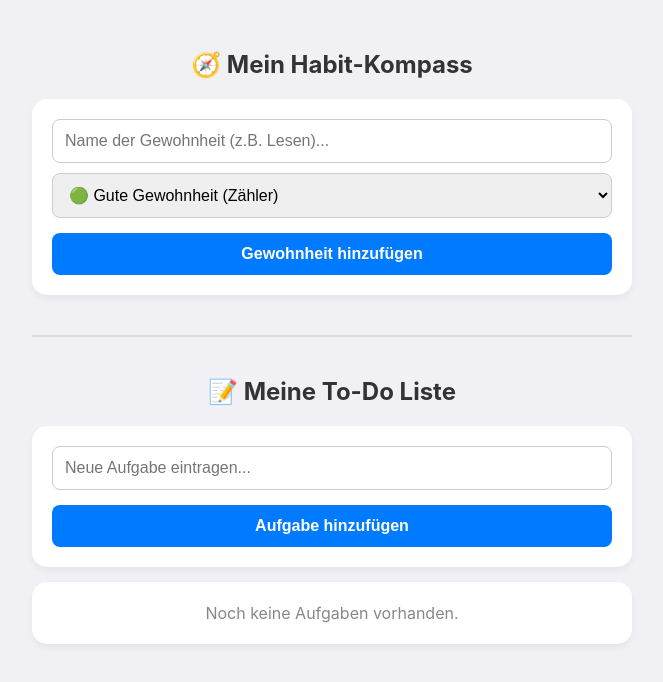
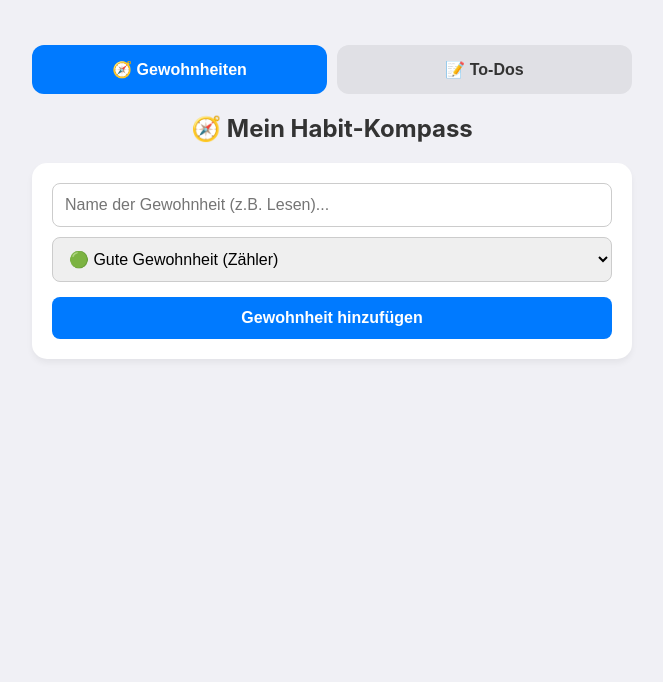
Before and after one commit to dilyarnaasan/Gewohnheiten, a plain HTML site: page index.html in a window 1280 px wide. Shown: the whole page, without its empty margins (308-971 px from the left). Drawn offline with Linux system fonts and the light colour scheme.

Commit message:
Update index.html

```diff
--- a/index.html
+++ b/index.html
@@ -5,7 +5,9 @@
     <meta name="viewport" content="width=device-width, initial-scale=1.0">
     <title>Mein Habit-Kompass & To-Dos</title>
     <style>
-        /* Das Design (CSS) */
+        /* =========================================
+           DAS DESIGN (CSS)
+           ========================================= */
         body {
             font-family: -apple-system, BlinkMacSystemFont, sans-serif;
             background-color: #f0f0f5;
@@ -14,7 +16,33 @@
             max-width: 600px;
             margin: 0 auto;
         }
-        h2 { text-align: center; margin-top: 30px; }
+
+        /* NEU: Navigation für die Buttons ganz oben */
+        .nav-container {
+            display: flex;
+            gap: 10px;
+            margin-top: 20px;
+            margin-bottom: 20px;
+        }
+        .btn-nav {
+            flex: 1; /* Beide Buttons nehmen gleich viel Platz ein */
+            background: #e0e0e5;
+            color: #333;
+            padding: 15px;
+            border-radius: 12px;
+            border: none;
+            font-size: 16px;
+            font-weight: bold;
+            cursor: pointer;
+            transition: background 0.2s;
+        }
+        /* So sieht der Button aus, wenn er aktiv ist */
+        .btn-nav.active {
+            background: #007aff;
+            color: white;
+        }
+
+        h2 { text-align: center; margin-top: 10px; }
         .card {
             background: white;
             padding: 20px;
@@ -47,7 +75,7 @@
         .btn-delete { background: transparent; color: #999; font-size: 14px; margin-top: 15px; width: auto; float: right; }
         .clear { clear: both; }
 
-        /* Styles für die To-Do Liste */
+        /* To-Do Styles */
         .todo-item {
             display: flex;
             align-items: center;
@@ -83,8 +111,13 @@
 </head>
 <body>
 
+    <div class="nav-container">
+        <button id="btnHabits" class="btn-nav active" onclick="switchTab('habits')">🧭 Gewohnheiten</button>
+        <button id="btnTodos" class="btn-nav" onclick="switchTab('todos')">📝 To-Dos</button>
+    </div>
+
+    <div id="sectionHabits" style="display: block;">
         <h2>🧭 Mein Habit-Kompass</h2>
-
         <div class="card">
             <input type="text" id="habitName" placeholder="Name der Gewohnheit (z.B. Lesen)...">
             <select id="habitType">
@@ -94,22 +127,47 @@
             </select>
             <button class="btn-add" onclick="addHabit()">Gewohnheit hinzufügen</button>
         </div>
+        <div id="habitsContainer"></div>
+    </div>
 
-    <div id="habitsContainer"></div>
-
-    <hr style="border: 1px solid #ddd; margin: 40px 0;">
-
+    <div id="sectionTodos" style="display: none;">
         <h2>📝 Meine To-Do Liste</h2>
-
         <div class="card">
             <input type="text" id="todoName" placeholder="Neue Aufgabe eintragen...">
             <button class="btn-add" onclick="addTodo()">Aufgabe hinzufügen</button>
         </div>
-
         <div class="card" id="todosContainer" style="padding-top: 5px; padding-bottom: 5px;">
+        </div>
     </div>
 
     <script>
+        /* =========================================
+           NEU: DIE NAVIGATION (TABS UMSCHALTEN)
+           ========================================= */
+        function switchTab(tabName) {
+            // Zuerst holen wir uns alle Bausteine
+            const secHabits = document.getElementById('sectionHabits');
+            const secTodos = document.getElementById('sectionTodos');
+            const btnHabits = document.getElementById('btnHabits');
+            const btnTodos = document.getElementById('btnTodos');
+
+            if (tabName === 'habits') {
+                // Gewohnheiten anzeigen, To-Dos verstecken
+                secHabits.style.display = 'block';
+                secTodos.style.display = 'none';
+                // Button-Farbe anpassen
+                btnHabits.classList.add('active');
+                btnTodos.classList.remove('active');
+            } else if (tabName === 'todos') {
+                // To-Dos anzeigen, Gewohnheiten verstecken
+                secHabits.style.display = 'none';
+                secTodos.style.display = 'block';
+                // Button-Farbe anpassen
+                btnTodos.classList.add('active');
+                btnHabits.classList.remove('active');
+            }
+        }
+
         /* =========================================
            TEIL 1: GEWOHNHEITEN & SEITEN-TRACKER
            ========================================= */
@@ -131,7 +189,7 @@
                 name: name,
                 type: type,
                 count: 0,
-                totalPages: 0, // Speicher für die gelesenen Seiten
+                totalPages: 0,
                 startTime: Date.now()
             });
 
@@ -139,7 +197,6 @@
             saveHabits();
         }
 
-        // Neue Funktion zum Seiten hinzufügen
         function addPages(id) {
             const inputField = document.getElementById(`input-${id}`);
             const pagesToAdd = parseInt(inputField.value);
@@ -207,7 +264,7 @@
                     div.innerHTML = `
                         <h3>🔴 ${h.name}</h3>
                         <p>Zeit seit dem letzten Mal: <strong>${displayTime}</strong></p>
-                        <button class="btn-reset" onclick="resetTimer(${h.id})">Rückfällig geworden (Reset)</button>
+                        <button class="btn-reset" onclick="resetTimer(${h.id})">Rückfällig (Reset)</button>
                         <button class="btn-delete" onclick="deleteHabit(${h.id})">Löschen</button>
                         <div class="clear"></div>
                     `;
```
Lines whose indentation alone changed are shown as unchanged.
